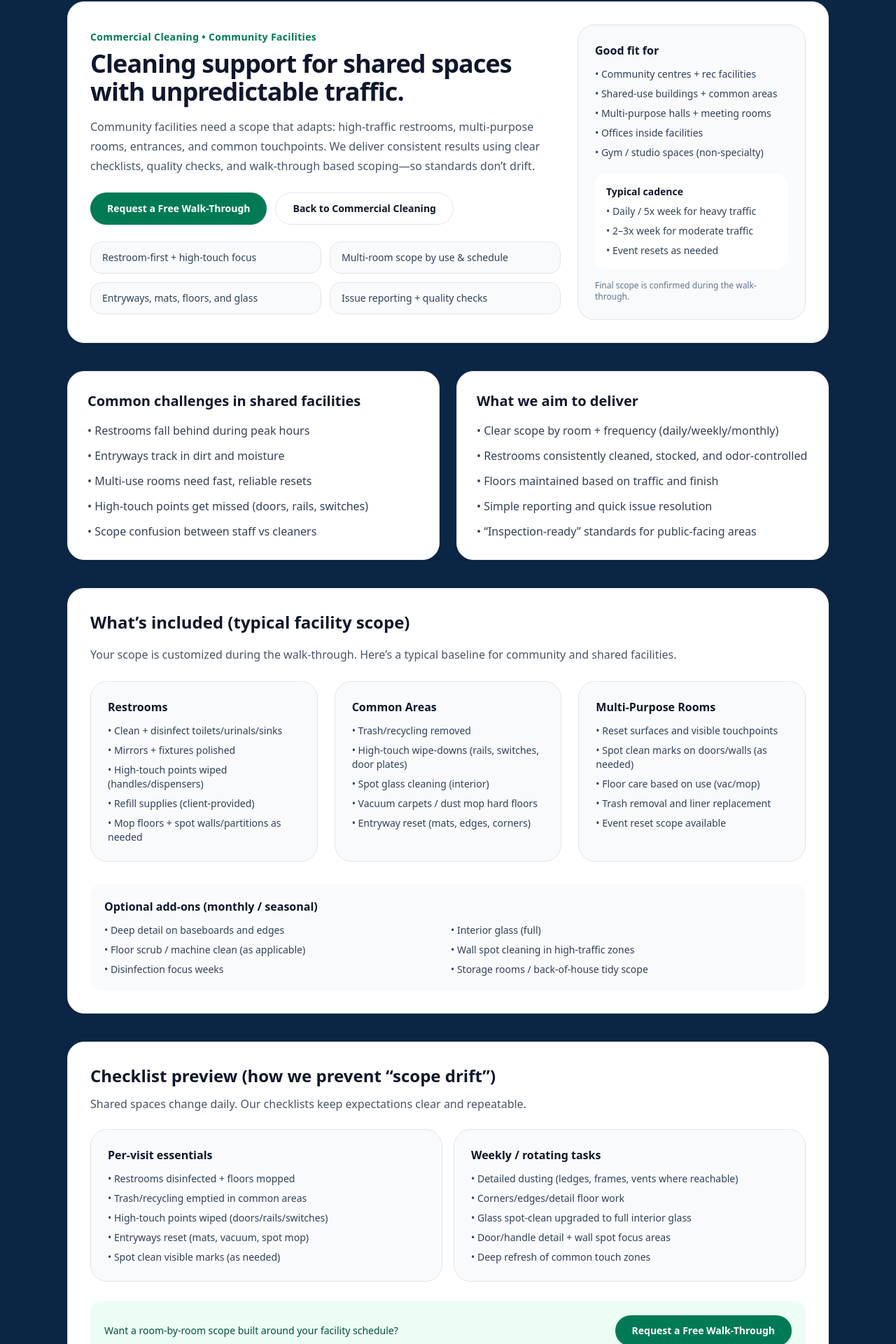
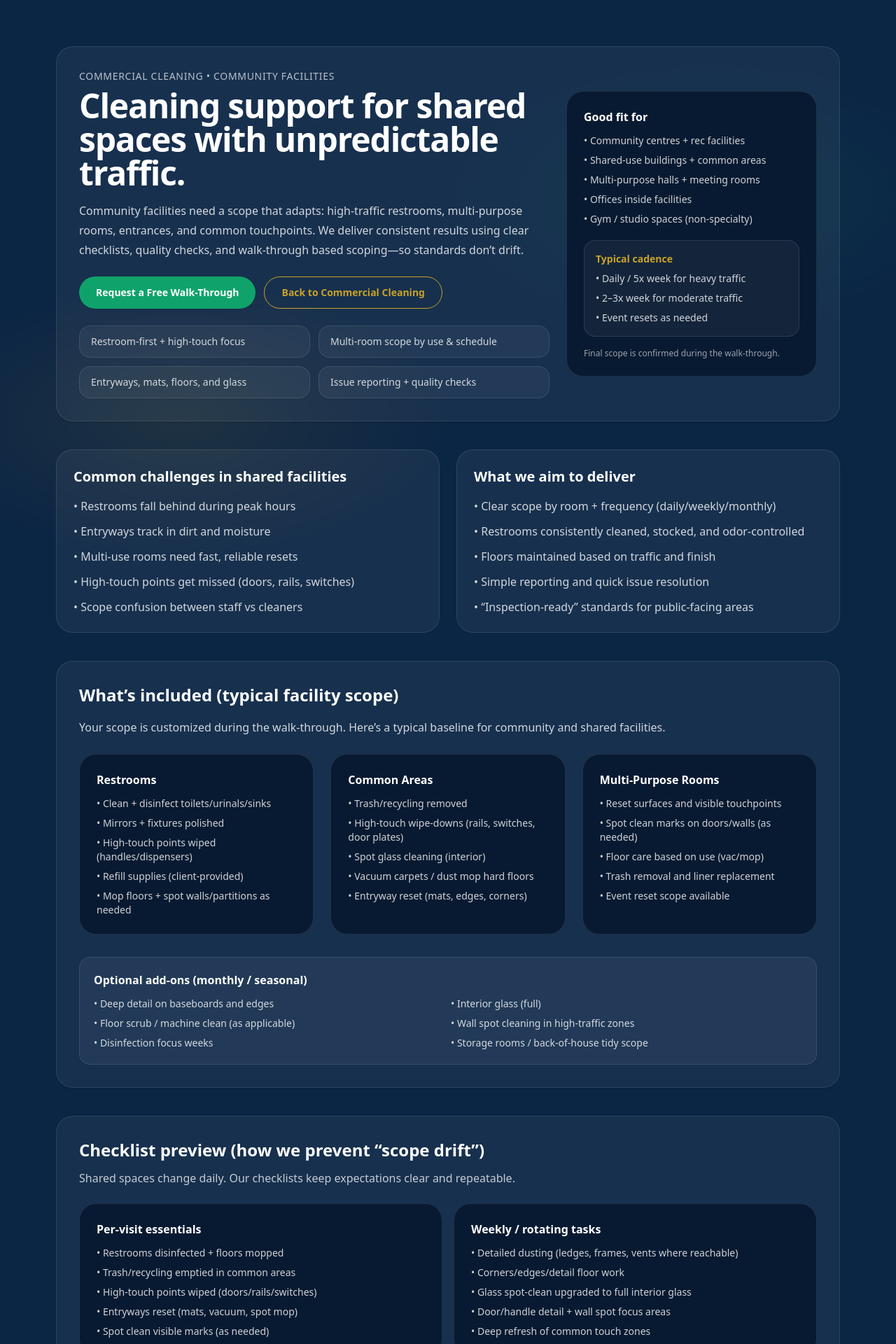
Before and after one commit to iLongRanger/gleamProCleaning, a Next.js app: page /commercial-cleaning/community-facilities in a window 1280 px wide. Shown: the part 139-2059 px from the top of the page at 70% size. Built offline with nearby package versions, Linux system fonts and the light colour scheme.

Commit message:
feat(website): align commercial pages with homepage prestige design

```diff
--- a/app/commercial-cleaning/community-facilities/page.tsx
+++ b/app/commercial-cleaning/community-facilities/page.tsx
@@ -9,9 +9,12 @@ export const metadata = {
 
 export default function CommunityFacilitiesCleaningPage() {
   return (
-    <main className={commercial.page}>
+    <div className={commercial.shell}>
+      <div className="relative">
+        <div className={commercial.glow} />
+        <main className={`relative z-10 ${commercial.page}`}>
           {/* Hero */}
-      <section className="rounded-3xl border bg-white p-8 shadow-sm">
+          <section className={commercial.section}>
             <div className="flex flex-col gap-6 md:flex-row md:items-center md:justify-between">
               <div className="max-w-2xl">
                 <p className={commercial.eyebrow}>
@@ -22,9 +25,10 @@ export default function CommunityFacilitiesCleaningPage() {
                 </h1>
                 <p className={commercial.lead}>
                   Community facilities need a scope that adapts: high-traffic
-              restrooms, multi-purpose rooms, entrances, and common touchpoints.
-              We deliver consistent results using clear checklists, quality
-              checks, and walk-through based scoping—so standards don’t drift.
+                  restrooms, multi-purpose rooms, entrances, and common
+                  touchpoints. We deliver consistent results using clear
+                  checklists, quality checks, and walk-through based scoping—so
+                  standards don’t drift.
                 </p>
 
                 <div className="mt-6 flex flex-wrap gap-3">
@@ -55,9 +59,11 @@ export default function CommunityFacilitiesCleaningPage() {
 
               {/* Proof / Fit card */}
               <div className="w-full md:w-[360px]">
-            <div className="rounded-3xl border bg-slate-50 p-6">
-              <h2 className={commercial.h3}>Good fit for</h2>
-              <ul className="mt-3 space-y-2 text-sm text-slate-700">
+                <div className={commercial.cardSoft}>
+                  <h2 className={`${commercial.h3} ${commercial.accent}`}>
+                    Good fit for
+                  </h2>
+                  <ul className="mt-3 space-y-2 text-sm text-white/80">
                     <li>• Community centres + rec facilities</li>
                     <li>• Shared-use buildings + common areas</li>
                     <li>• Multi-purpose halls + meeting rooms</li>
@@ -65,18 +71,18 @@ export default function CommunityFacilitiesCleaningPage() {
                     <li>• Gym / studio spaces (non-specialty)</li>
                   </ul>
 
-              <div className="mt-5 rounded-2xl bg-white p-4">
-                <p className="text-sm font-semibold text-slate-900">
+                  <div className="mt-5 rounded-2xl border border-white/10 bg-white/5 p-4">
+                    <p className={`text-sm font-semibold ${commercial.accent}`}>
                       Typical cadence
                     </p>
-                <ul className="mt-2 space-y-2 text-sm text-slate-700">
+                    <ul className="mt-2 space-y-2 text-sm text-white/80">
                       <li>• Daily / 5x week for heavy traffic</li>
                       <li>• 2–3x week for moderate traffic</li>
                       <li>• Event resets as needed</li>
                     </ul>
                   </div>
 
-              <p className="mt-4 text-xs text-slate-500">
+                  <p className="mt-4 text-xs text-white/60">
                     Final scope is confirmed during the walk-through.
                   </p>
                 </div>
@@ -86,11 +92,11 @@ export default function CommunityFacilitiesCleaningPage() {
 
           {/* Problems / Outcomes */}
           <section className="mt-10 grid gap-6 md:grid-cols-2">
-        <div className="rounded-3xl border bg-white p-7 shadow-sm">
+            <div className={commercial.card}>
               <h2 className={commercial.h2}>
                 Common challenges in shared facilities
               </h2>
-          <ul className="mt-4 space-y-3 text-slate-700">
+              <ul className="mt-4 space-y-3 text-white/80">
                 <li>• Restrooms fall behind during peak hours</li>
                 <li>• Entryways track in dirt and moisture</li>
                 <li>• Multi-use rooms need fast, reliable resets</li>
@@ -99,10 +105,12 @@ export default function CommunityFacilitiesCleaningPage() {
               </ul>
             </div>
 
-        <div className="rounded-3xl border bg-white p-7 shadow-sm">
+            <div className={commercial.card}>
               <h2 className={commercial.h2}>What we aim to deliver</h2>
-          <ul className="mt-4 space-y-3 text-slate-700">
-            <li>• Clear scope by room + frequency (daily/weekly/monthly)</li>
+              <ul className="mt-4 space-y-3 text-white/80">
+                <li>
+                  • Clear scope by room + frequency (daily/weekly/monthly)
+                </li>
                 <li>
                   • Restrooms consistently cleaned, stocked, and odor-controlled
                 </li>
@@ -114,7 +122,7 @@ export default function CommunityFacilitiesCleaningPage() {
           </section>
 
           {/* Scope */}
-      <section className="mt-10 rounded-3xl border bg-white p-8 shadow-sm">
+          <section className={commercial.section}>
             <h2 className={commercial.h2Large}>
               What’s included (typical facility scope)
             </h2>
@@ -156,11 +164,11 @@ export default function CommunityFacilitiesCleaningPage() {
               />
             </div>
 
-        <div className="mt-8 rounded-2xl bg-slate-50 p-5">
-          <h3 className={commercial.h3}>
+            <div className="mt-8 rounded-2xl border border-white/10 bg-white/5 p-5">
+              <h3 className={`${commercial.h3} ${commercial.accent}`}>
                 Optional add-ons (monthly / seasonal)
               </h3>
-          <div className="mt-3 grid gap-2 sm:grid-cols-2 text-sm text-slate-700">
+              <div className="mt-3 grid gap-2 sm:grid-cols-2 text-sm text-white/80">
                 <p>• Deep detail on baseboards and edges</p>
                 <p>• Interior glass (full)</p>
                 <p>• Floor scrub / machine clean (as applicable)</p>
@@ -172,13 +180,13 @@ export default function CommunityFacilitiesCleaningPage() {
           </section>
 
           {/* Checklist preview */}
-      <section className="mt-10 rounded-3xl border bg-white p-8 shadow-sm">
+          <section className={commercial.section}>
             <h2 className={commercial.h2Large}>
               Checklist preview (how we prevent “scope drift”)
             </h2>
-        <p className="mt-3 text-slate-600">
-          Shared spaces change daily. Our checklists keep expectations clear and
-          repeatable.
+            <p className="mt-3 text-white/75">
+              Shared spaces change daily. Our checklists keep expectations clear
+              and repeatable.
             </p>
 
             <div className="mt-6 grid gap-4 md:grid-cols-2">
@@ -204,8 +212,8 @@ export default function CommunityFacilitiesCleaningPage() {
               />
             </div>
 
-        <div className="mt-7 flex flex-wrap items-center justify-between gap-3 rounded-2xl bg-emerald-50 p-5">
-          <p className="text-sm font-medium text-emerald-900">
+            <div className={commercial.notice}>
+              <p className={commercial.noticeText}>
                 Want a room-by-room scope built around your facility schedule?
               </p>
               <Link href="/request-walkthrough" className={commercial.cta}>
@@ -215,7 +223,7 @@ export default function CommunityFacilitiesCleaningPage() {
           </section>
 
           {/* How it works */}
-      <section className="mt-10 rounded-3xl border bg-white p-8 shadow-sm">
+          <section className={commercial.section}>
             <h2 className={commercial.h2Large}>How it works</h2>
             <div className="mt-6 grid gap-4 md:grid-cols-3">
               <StepCard
@@ -237,7 +245,7 @@ export default function CommunityFacilitiesCleaningPage() {
           </section>
 
           {/* FAQ */}
-      <section className="mt-10 rounded-3xl border bg-white p-8 shadow-sm">
+          <section className={commercial.section}>
             <h2 className={commercial.h2Large}>FAQ</h2>
             <div className="mt-6 grid gap-4 md:grid-cols-2">
               <Faq
@@ -260,13 +268,13 @@ export default function CommunityFacilitiesCleaningPage() {
           </section>
 
           {/* Final CTA */}
-      <section className="mt-10 rounded-3xl border bg-slate-900 p-8 text-white shadow-sm">
-        <h2 className="text-2xl font-bold">
+          <section className={commercial.sectionDark}>
+            <h2 className={commercial.h2Large}>
               Ready for a cleaner, more welcoming facility?
             </h2>
             <p className="mt-3 max-w-2xl text-white/80">
-          Book a free walk-through and we’ll send a clear scope and quote based
-          on your rooms, traffic, and schedule.
+              Book a free walk-through and we’ll send a clear scope and quote
+              based on your rooms, traffic, and schedule.
             </p>
             <div className="mt-6 flex flex-wrap gap-3">
               <Link href="/request-walkthrough" className={commercial.ctaLight}>
@@ -281,14 +289,16 @@ export default function CommunityFacilitiesCleaningPage() {
             </div>
           </section>
         </main>
+      </div>
+    </div>
   );
 }
 
 function ScopeCard({ title, items }: { title: string; items: string[] }) {
   return (
-    <div className="rounded-3xl border bg-slate-50 p-6">
-      <h3 className={commercial.h3}>{title}</h3>
-      <ul className="mt-3 space-y-2 text-sm text-slate-700">
+    <div className={commercial.cardSoft}>
+      <h3 className={`${commercial.h3} ${commercial.accent}`}>{title}</h3>
+      <ul className="mt-3 space-y-2 text-sm text-white/80">
         {items.map((t) => (
           <li key={t}>• {t}</li>
         ))}
@@ -299,9 +309,9 @@ function ScopeCard({ title, items }: { title: string; items: string[] }) {
 
 function PreviewList({ title, items }: { title: string; items: string[] }) {
   return (
-    <div className="rounded-3xl border bg-slate-50 p-6">
-      <h3 className={commercial.h3}>{title}</h3>
-      <ul className="mt-3 space-y-2 text-sm text-slate-700">
+    <div className={commercial.cardSoft}>
+      <h3 className={`${commercial.h3} ${commercial.accent}`}>{title}</h3>
+      <ul className="mt-3 space-y-2 text-sm text-white/80">
         {items.map((t) => (
           <li key={t}>• {t}</li>
         ))}
@@ -320,23 +330,23 @@ function StepCard({
   text: string;
 }) {
   return (
-    <div className="rounded-3xl border bg-slate-50 p-6">
+    <div className={commercial.cardSoft}>
       <div className="flex items-center gap-3">
         <span className="inline-flex h-9 w-9 items-center justify-center rounded-full bg-emerald-700 text-sm font-bold text-white">
           {step}
         </span>
-        <h3 className={commercial.h3}>{title}</h3>
+        <h3 className={`${commercial.h3} ${commercial.accent}`}>{title}</h3>
       </div>
-      <p className="mt-3 text-sm leading-6 text-slate-700">{text}</p>
+      <p className="mt-3 text-sm leading-6 text-white/80">{text}</p>
     </div>
   );
 }
 
 function Faq({ q, a }: { q: string; a: string }) {
   return (
-    <div className="rounded-3xl border bg-slate-50 p-6">
-      <p className="text-sm font-semibold text-slate-900">{q}</p>
-      <p className="mt-2 text-sm leading-6 text-slate-700">{a}</p>
+    <div className={commercial.cardSoft}>
+      <p className={`text-sm font-semibold ${commercial.accent}`}>{q}</p>
+      <p className="mt-2 text-sm leading-6 text-white/80">{a}</p>
     </div>
   );
 }
--- a/components/commercial/ui.ts
+++ b/components/commercial/ui.ts
@@ -1,35 +1,71 @@
+// components/commercial/ui.ts
+
+export const brand = {
+  navy: "#0B2545",
+  midnight: "#081A31",
+  emerald: "#0FA36B",
+  gold: "#C9A227",
+};
+
 export const commercial = {
-  /* Page shell */
-  page: "mx-auto max-w-6xl px-4 py-10 sm:px-6 lg:px-8",
+  /**
+   * Full-page shell (match homepage)
+   * Use as the OUTERMOST wrapper on commercial hub + sub-pages
+   */
+  shell: "min-h-screen bg-[#0B2545] text-white",
+
+  /**
+   * Inner container spacing (match homepage max width + padding)
+   */
+  page: "mx-auto max-w-6xl px-4 py-12 sm:py-16",
+
+  /**
+   * Homepage-style glow for hero/top area
+   */
+  glow:
+    "absolute inset-0 opacity-10 pointer-events-none z-0 " +
+    "[background:radial-gradient(400px_200px_at_20%_20%,#C9A227,transparent),radial-gradient(400px_200px_at_80%_10%,#0FA36B,transparent)]",
 
   /* Typography */
-  eyebrow: "text-sm font-semibold tracking-wide text-emerald-700",
-  h1: "mt-2 text-3xl font-bold tracking-tight text-slate-900 sm:text-4xl",
-  lead: "mt-4 text-base leading-7 text-slate-600",
+  eyebrow: "text-sm uppercase tracking-wider text-white/70",
+  h1: "mt-2 text-3xl font-extrabold tracking-tight text-white sm:text-4xl md:text-5xl",
+  lead: "mt-4 text-base leading-7 text-white/80",
 
-  h2: "text-xl font-bold text-slate-900",
-  h2Large: "text-2xl font-bold text-slate-900",
-  h3: "text-base font-semibold text-slate-900",
+  h2: "text-xl font-bold text-white",
+  h2Large: "text-2xl font-bold text-white",
+  h3: "text-base font-semibold text-white",
 
-  /* Sections */
-  section: "mt-10 rounded-3xl border bg-white p-8 shadow-sm",
-  sectionAlt: "mt-10 rounded-3xl border bg-slate-50 p-8",
-  sectionDark: "mt-10 rounded-3xl border bg-slate-900 p-8 text-white shadow-sm",
+  accent: "text-[#C9A227]",
+  muted: "text-white/70",
+  body: "text-white/80",
+
+  /* Sections / Surfaces */
+  section: "mt-10 rounded-3xl border border-white/10 bg-white/5 p-8 shadow-sm",
+  sectionAlt:
+    "mt-10 rounded-3xl border border-white/10 bg-[#081A31] p-8 shadow-sm",
+  sectionDark:
+    "mt-10 rounded-3xl border border-white/10 bg-[#081A31] p-8 text-white shadow-sm",
 
   /* Cards */
-  card: "rounded-3xl border bg-slate-50 p-6",
-  cardWhite: "rounded-3xl border bg-white p-7 shadow-sm",
+  card: "rounded-3xl border border-white/10 bg-white/5 p-6",
+  cardSoft: "rounded-3xl border border-white/10 bg-[#081A31] p-6",
+  linkCard:
+    "rounded-2xl border border-white/10 bg-white/5 p-6 transition hover:bg-white/10",
+
+  /* Pills / list items */
+  pill: "rounded-full border border-white/10 bg-white/5 px-3 py-1 text-sm text-white/80",
+  listItem:
+    "rounded-2xl border border-white/10 bg-white/5 px-4 py-3 text-sm text-white/80",
 
   /* Buttons */
-  cta: "inline-flex items-center justify-center rounded-full bg-emerald-700 px-6 py-3 text-sm font-semibold text-white shadow-sm transition hover:bg-emerald-800 focus:outline-none focus:ring-2 focus:ring-emerald-700 focus:ring-offset-2",
+  cta: "inline-flex items-center justify-center rounded-full bg-[#0FA36B] px-6 py-3 text-sm font-semibold text-white shadow-sm transition hover:bg-[#0C8A5B] focus:outline-none focus:ring-2 focus:ring-[#0FA36B] focus:ring-offset-2 focus:ring-offset-[#0B2545]",
+  secondary:
+    "inline-flex items-center justify-center rounded-full border border-[#C9A227] px-6 py-3 text-sm font-semibold text-[#C9A227] transition hover:bg-white/10",
   ctaLight:
-    "inline-flex items-center justify-center rounded-full bg-white px-6 py-3 text-sm font-semibold text-slate-900 transition hover:bg-slate-200",
-  secondary:
-    "inline-flex items-center justify-center rounded-full border px-6 py-3 text-sm font-semibold text-slate-900 transition hover:bg-slate-50",
+    "inline-flex items-center justify-center rounded-full bg-white px-6 py-3 text-sm font-semibold text-[#0B2545] transition hover:bg-slate-200",
 
-  /* Link cards */
-  linkCard: "rounded-xl border p-6 transition hover:bg-slate-50",
-
-  /* Utility */
-  listItem: "rounded-2xl border bg-slate-50 px-4 py-3 text-sm text-slate-700",
+  /* Notice strip (emerald emphasis, dark-theme friendly) */
+  notice:
+    "mt-7 flex flex-wrap items-center justify-between gap-3 rounded-2xl border border-emerald-400/20 bg-emerald-900/25 p-5",
+  noticeText: "text-sm font-medium text-emerald-100",
 };
```
Also changed, not shown: app/commercial-cleaning/offices/page.tsx (+60 -50 lines), app/commercial-cleaning/page.tsx (+57 -44 lines), app/commercial-cleaning/restaurants/page.tsx (+54 -34 lines), 2 other files (tests, documents, lock files or other folders). Lines whose indentation alone changed are shown as unchanged.
